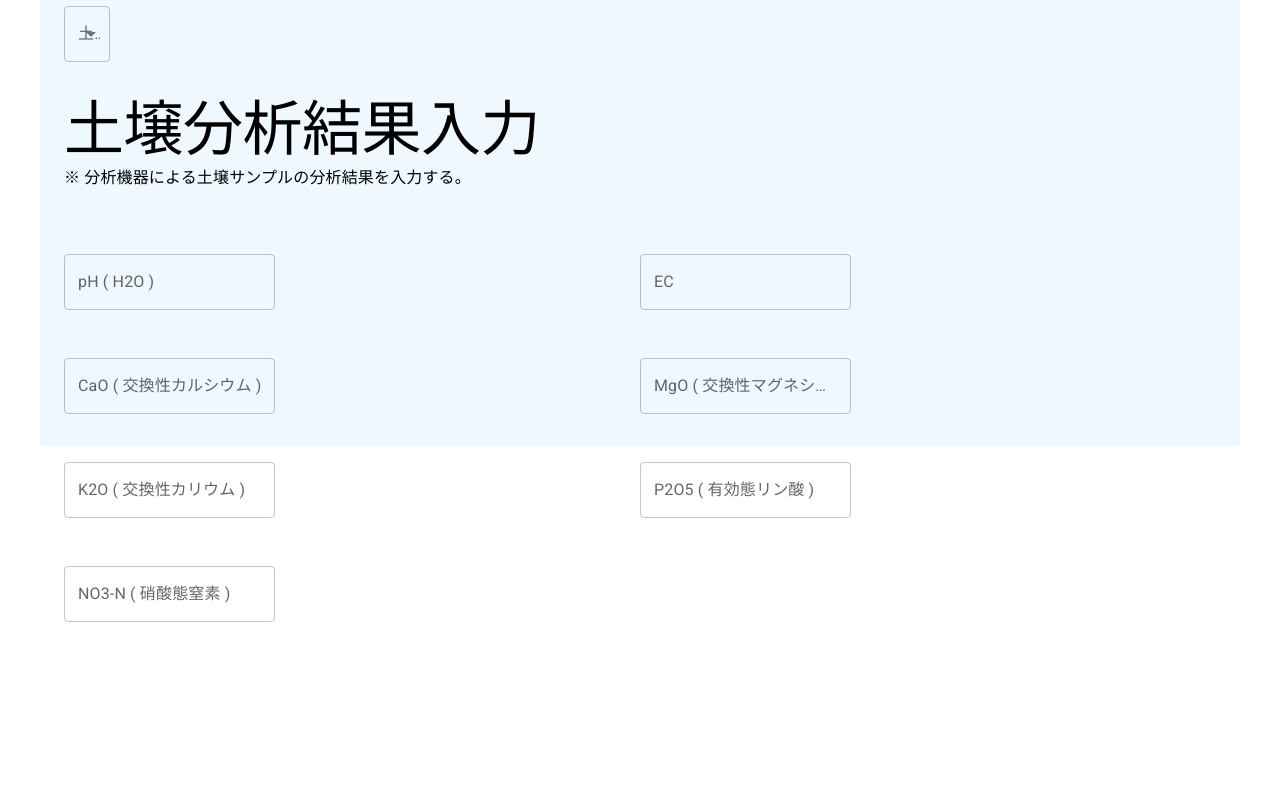
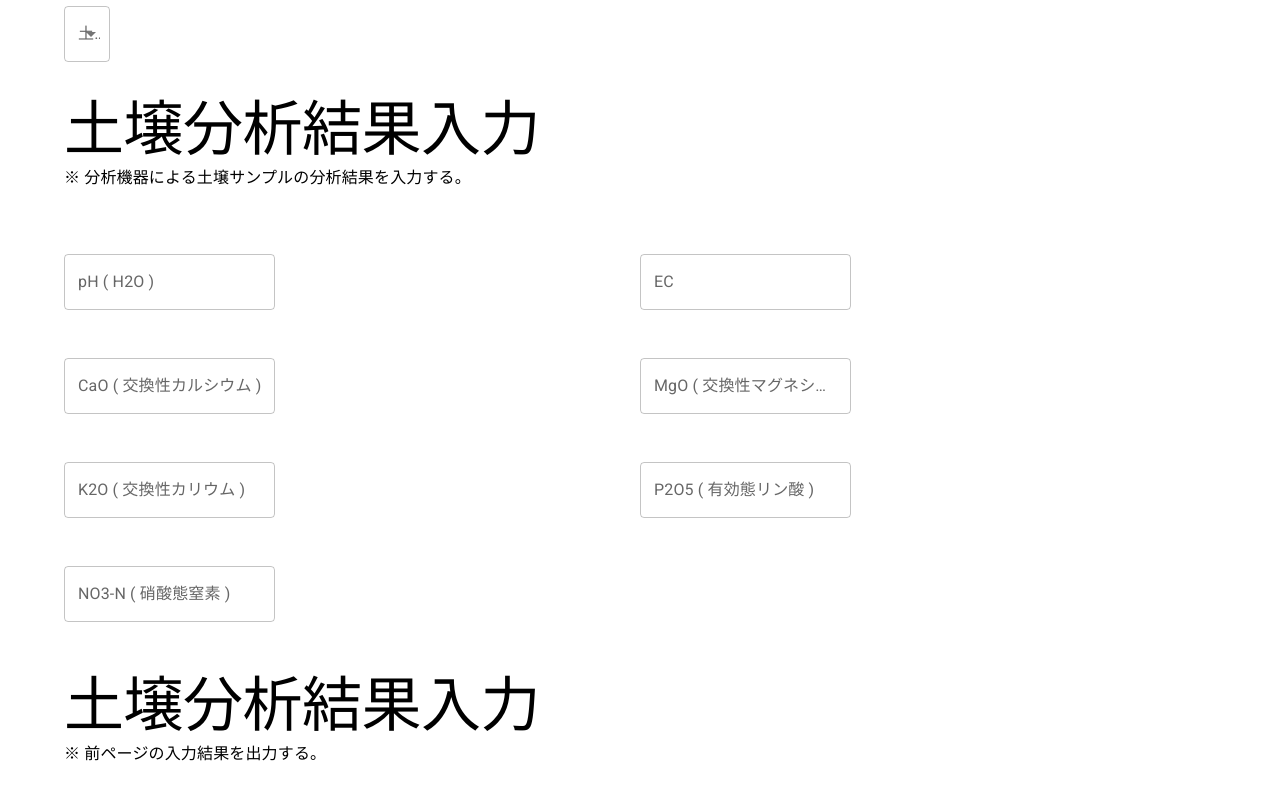
Before and after one commit to masayuki-0319/soil-analysis, a React (Create React App) app: page / in a window 1280 px wide. Shown: the part 362-1162 px from the top of the page. Before the commit the page ends 1032 px from the top, so only its background shows below. Built offline with nearby package versions, Linux system fonts and the light colour scheme.

Commit message:
Step3の雛形を作成

```diff
--- /dev/null
+++ b/src/components/organisms/CheckData/Step3.tsx
@@ -0,0 +1,19 @@
+import { memo, VFC } from 'react';
+import { Grid, Typography } from '@material-ui/core';
+import { useRecoilValue } from 'recoil';
+import { analysisResultState } from '../../../store/analysisResultState';
+
+interface Props {}
+
+export const Step3: VFC<Props> = memo(() => {
+  const analysisResult = useRecoilValue(analysisResultState);
+
+  return (
+    <Grid container>
+      <Grid item mb={8} xs={12}>
+        <Typography variant="h2">土壌分析結果入力</Typography>
+        <Typography variant="body1">※ 前ページの入力結果を出力する。</Typography>
+      </Grid>
+    </Grid>
+  );
+});
--- a/src/components/pages/CheckData.tsx
+++ b/src/components/pages/CheckData.tsx
@@ -2,6 +2,7 @@ import { memo, VFC } from 'react';
 import { Box } from '@material-ui/core';
 import { Step1 } from '../organisms/CheckData/Step1';
 import { Step2 } from '../organisms/CheckData/Step2';
+import { Step3 } from '../organisms/CheckData/Step3';
 
 interface Props {}
 
@@ -10,6 +11,7 @@ export const CheckData: VFC<Props> = memo(() => {
     <Box>
       <Step1 />
       <Step2 />
+      <Step3 />
     </Box>
   );
 });
--- a/src/components/templates/MainContent.tsx
+++ b/src/components/templates/MainContent.tsx
@@ -9,7 +9,7 @@ export const MainContent: VFC<Props> = (props) => {
   const { children } = props;
 
   return (
-    <Container maxWidth="lg" fixed style={{ backgroundColor: 'aliceblue', height: '100vh' }}>
+    <Container maxWidth="lg" fixed>
       {children}
     </Container>
   );
```
